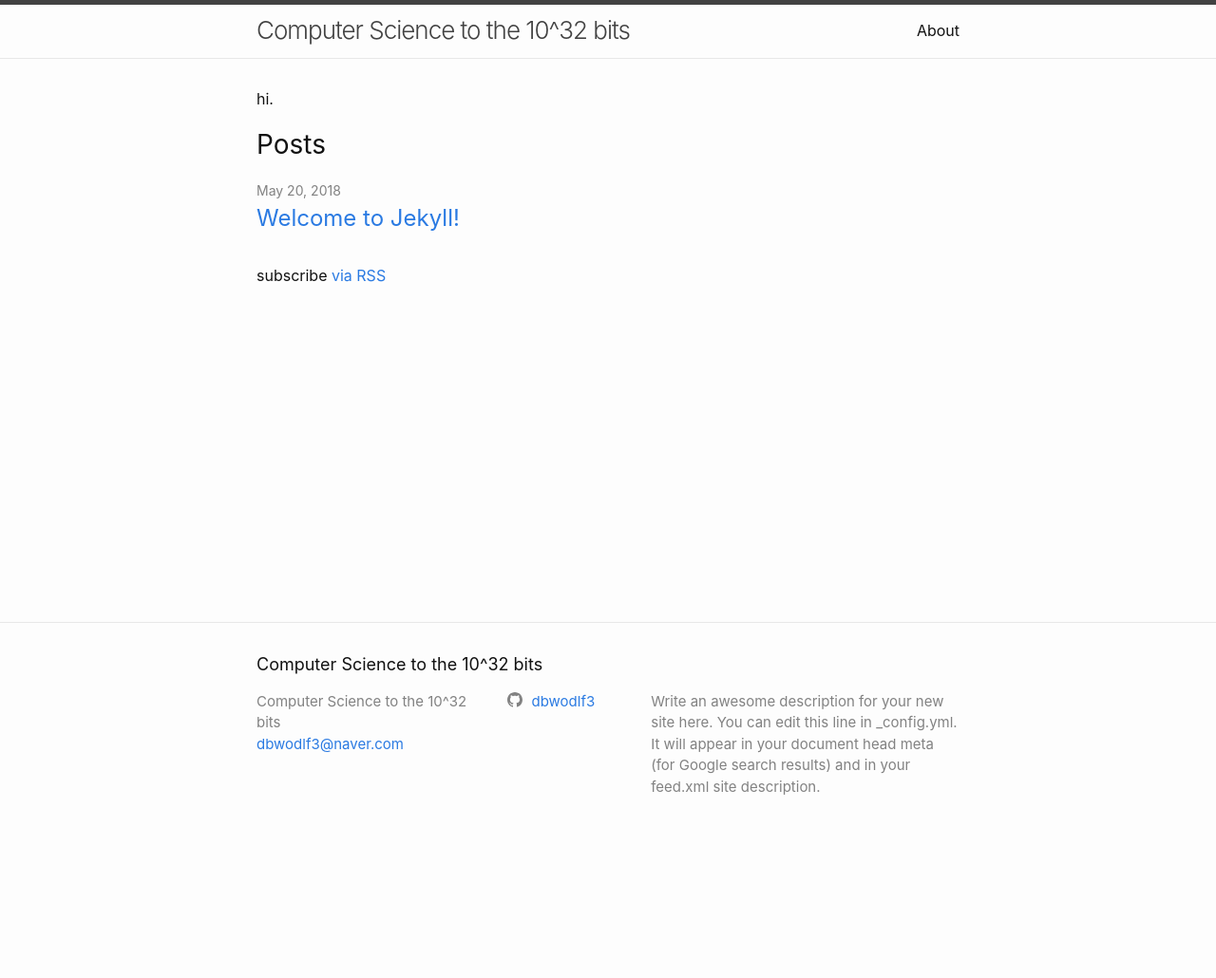
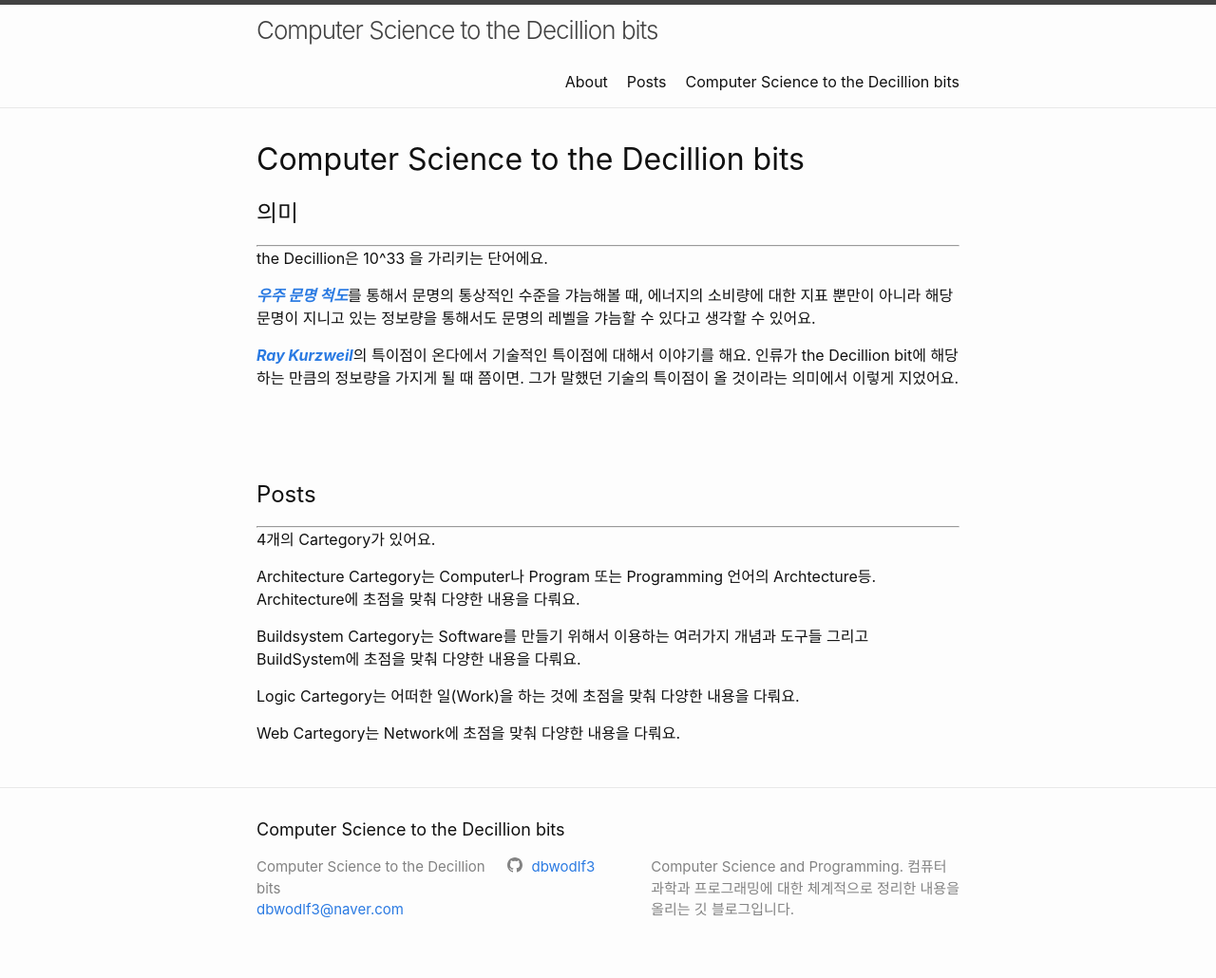
Before and after one commit to dbwodlf3/dbwodlf3.github.io, a Jekyll site: the page built from index.md, in a window 1280 px wide. Shown: the whole page at 95% size. Built offline with Jekyll 4.4.1, drawn with Linux system fonts in a browser that asks for light colours; our own code applies the rules of GitHub Pages for plain Markdown files; before the commit the page ends 900 px from its top, so only the background shows below that.

```diff
--- a/404.html
+++ b/404.html
@@ -21,4 +21,5 @@ layout: default
 
   <p><strong>Page not found :(</strong></p>
   <p>The requested page could not be found.</p>
+  <p>없는 페이지에요.</p>
 </div>
--- a/_config.yml
+++ b/_config.yml
@@ -13,18 +13,18 @@
 # you will see them accessed via {{ site.title }}, {{ site.email }}, and so on.
 # You can create any custom variable you would like, and they will be accessible
 # in the templates via {{ site.myvariable }}.
-title: Computer Science to the 10^32 bits
+title: Computer Science to the Decillion bits
 email: dbwodlf3@naver.com
 description: >- # this means to ignore newlines until "baseurl:"
-  Write an awesome description for your new site here. You can edit this
-  line in _config.yml. It will appear in your document head meta (for
-  Google search results) and in your feed.xml site description.
+  Computer Science and Programming.
+  컴퓨터과학과 프로그래밍에 대한 체계적으로 정리한 내용을 올리는 깃 블로그입니다.
 baseurl: "" # the subpath of your site, e.g. /blog
 url: "" # the base hostname & protocol for your site, e.g. http://example.com
 github_username:  dbwodlf3
 
 # Build settings
 markdown: kramdown
+permalink: /:categories/:title:output_ext
 
 plugins:
   - jekyll-feed
--- a/_layouts/home.html
+++ b/_layouts/home.html
@@ -10,12 +10,12 @@ layout: default
   {{ content }}
 
   {%- if site.posts.size > 0 -%}
-    <h2 class="post-list-heading">{{ page.list_title | default: "Posts" }}</h2>
+    <h2 class="post-list-heading">{{ page.list_title | default: "Posts" }}</h2> <!--heading 시작.-->
     <ul class="post-list">
       {%- for post in site.posts -%}
       <li>
         {%- assign date_format = site.minima.date_format | default: "%b %-d, %Y" -%}
-        <span class="post-meta">{{ post.date | date: date_format }}</span>
+        <span class="post-meta">{{ post.date | date: date_format }} {{post.category}}</span>
         <h3>
           <a class="post-link" href="{{ post.url | relative_url }}">
             {{ post.title | escape }}
--- a/index.md
+++ b/index.md
@@ -2,6 +2,31 @@
 # Feel free to add content and custom Front Matter to this file.
 # To modify the layout, see https://jekyllrb.com/docs/themes/#overriding-theme-defaults
 
-layout: home
+layout: default
 ---
-hi.
+
+# Computer Science to the Decillion bits
+
+## 의미
+---
+the Decillion은 10^33 을 가리키는 단어에요.
+
+[***우주 문명 척도***](https://namu.wiki/w/%EC%9A%B0%EC%A3%BC%20%EB%AC%B8%EB%AA%85%EC%9D%98%20%EC%B2%99%EB%8F%84)를 통해서 문명의 통상적인 수준을 갸늠해볼 때, 에너지의 소비량에 대한 지표 뿐만이 아니라 해당 문명이 지니고 있는 정보량을 통해서도 문명의 레벨을 갸늠할 수 있다고 생각할 수 있어요.
+
+[***Ray Kurzweil***](https://namu.wiki/w/%EB%A0%88%EC%9D%B4%20%EC%BB%A4%EC%A6%88%EC%99%80%EC%9D%BC)의 특이점이 온다에서 기술적인 특이점에 대해서 이야기를 해요. 인류가 the Decillion bit에 해당하는 만큼의 정보량을 가지게 될 때 쯤이면. 그가 말했던 기술의 특이점이 올 것이라는 의미에서 이렇게 지었어요.
+
+&#160;
+
+&#160;
+
+## Posts
+---
+4개의 Cartegory가 있어요.
+
+Architecture Cartegory는 Computer나 Program 또는 Programming 언어의 Archtecture등. Architecture에 초점을 맞춰 다양한 내용을 다뤄요.
+
+Buildsystem Cartegory는 Software를 만들기 위해서 이용하는 여러가지 개념과 도구들 그리고 BuildSystem에 초점을 맞춰 다양한 내용을 다뤄요.
+
+Logic Cartegory는 어떠한 일(Work)을 하는 것에 초점을 맞춰 다양한 내용을 다뤄요.
+
+Web Cartegory는 Network에 초점을 맞춰 다양한 내용을 다뤄요.
```
Also changed, not shown: about.md (+4 -9 lines), posts/architecture/_posts/2018-05-20-test.md (added, +6 -0 lines), posts/architecture/index.md (added, +6 -0 lines), posts/buildsystem/_posts/2018-05-20-test.md (added, +6 -0 lines), posts/buildsystem/index.md (added, +6 -0 lines), posts/index.md (added, +7 -0 lines), posts/logic/_posts/2018-05-20-test.md (added, +6 -0 lines), posts/logic/index.md (added, +6 -0 lines), posts/web/_posts/2018-05-20-test.md (added, +6 -0 lines), posts/web/index.md (added, +6 -0 lines).
